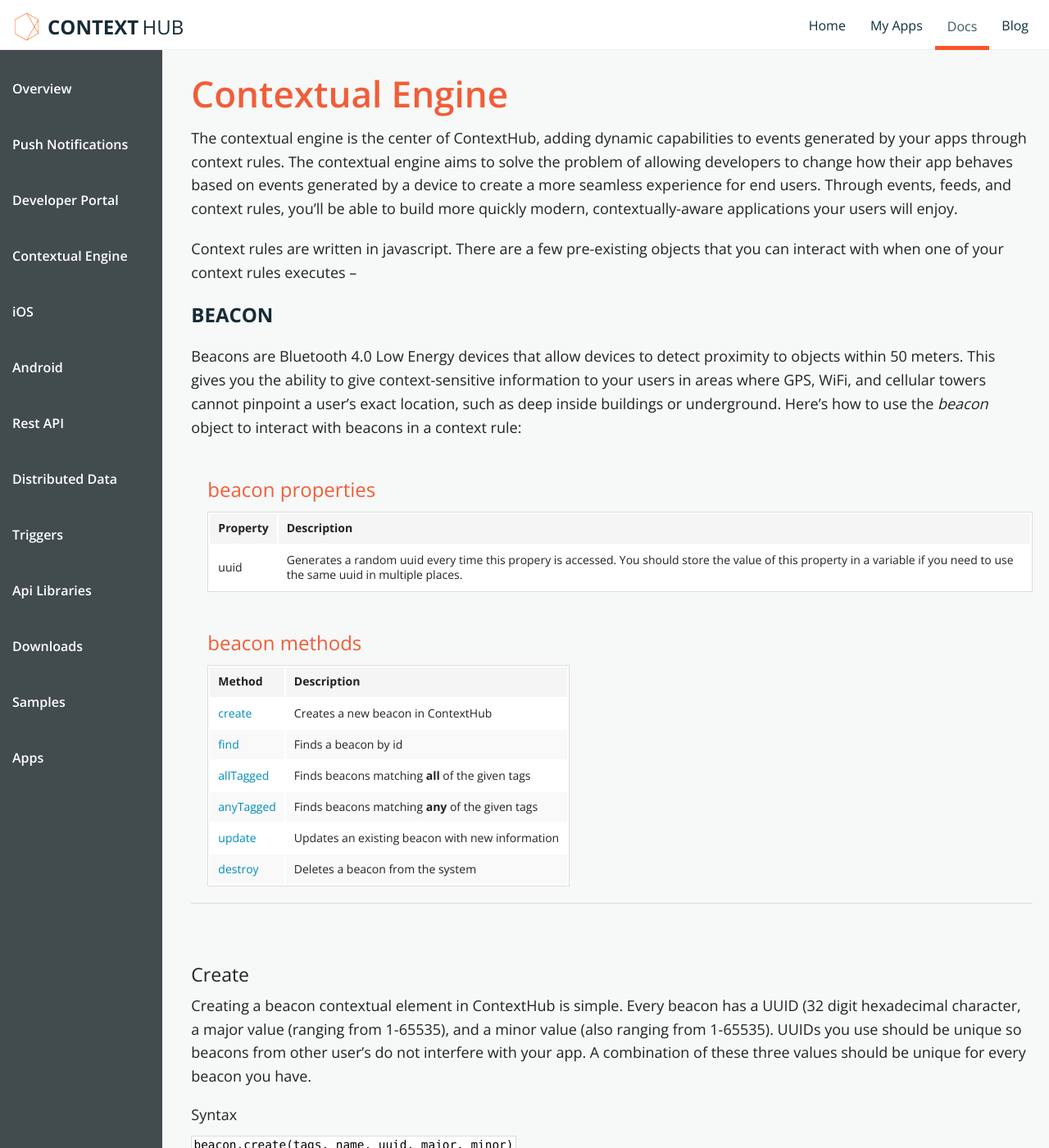
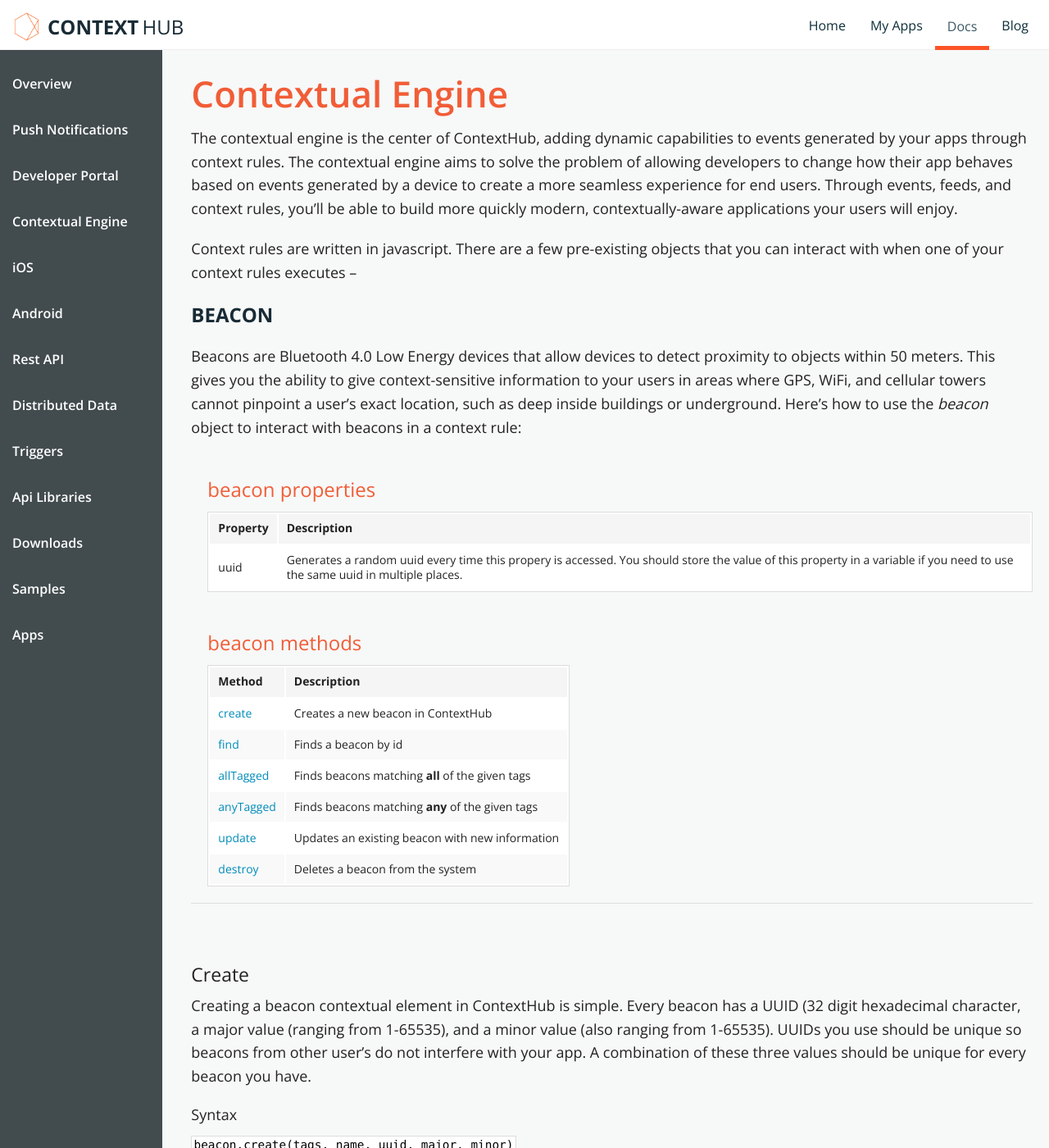
Before and after one commit to contexthub/contexthub.github.io, a Jekyll site: the page built from docs/contextualengine/index.md, in a window 1280 px wide and 1400 px high. Shown: the whole window at 82% size. Built offline with Jekyll 4.4.1, drawn with Linux system fonts in a browser that asks for light colours; a style sheet for code colours, icons or effects is not loaded.

Commit message:
Text Indent & Menu Padding Updates
fixed padding for doc portal elements and updated height of leftnav
elements.

```diff
--- a/css/foundation-override.css
+++ b/css/foundation-override.css
@@ -44,7 +44,9 @@ padding-left: 0;
 h3 + p,
 h3 + p + p,
 h3 + p + p + ul + p,
-h3 + p + p + ul + p + p {
+h3 + p + p + ul + p + p,
+h3 + p + p + pre + p,
+h3 + p + p + pre + p + p {
   padding-left:20px;
 }
 li{
@@ -64,6 +66,7 @@ h3 + p + p + ul{
 h3 + table {
   margin-left: 20px;
 }
+
 
 
 /* allows for orange number and black text without adding html to the markdown */
@@ -95,7 +98,7 @@ p:last-child {
 }
 
 .photos ~ p{
-  padding-left:30px;
+  padding-left:20px;
 }
 
 .gist{
@@ -134,13 +137,11 @@ h5 + script + link + .gist {
 h1#contextual-engine h3 ~ p {
   padding-left: 0;
 }
-h3 ~ p {
-  padding-left:20px;
-}
+
 h3 ~ ul {
   padding-left:22px;
 }
-h4 ~ p {
+h4 + p {
   padding-left:0;
 }
 
@@ -192,7 +193,7 @@ ul.magellan {width: 240px}
   overflow-y:scroll;
 }
 .tabs.vertical dd {
-  min-height: 62px;
+  min-height: 50px;
 }
 
 .tabs dd > a{
@@ -213,7 +214,6 @@ ul.magellan {width: 240px}
 
 
 .sub-nav dt.active a, .sub-nav dd.active a, .sub-nav li.active a{
-  /*background-color:#424b4e;*/
   background-color:#182B35;
   color:#f1411d;
   padding-left: 30px;
@@ -232,10 +232,6 @@ font-weight:lighter;
 
 #activesection>dl>dd{
   font-weight: lighter;
-  /*transition:;*/
-/*  -webkit-transition: height 300ms ease-out;
-    -moz-transition: height 300ms ease-out;
-    transition: height 300ms ease-out;*/
 }
 
 dd.active{
@@ -245,7 +241,7 @@ dd.active{
 .sub-nav dt .home, .sub-nav dd .home, .sub-nav li .home{
 
   margin-left: -15px;
-  line-height: 62px;
+  line-height: 50px;
 }
 /*.side-nav li a:not(.button){
   color :#fff;
@@ -266,11 +262,8 @@ dd.active{
 
 .tabs dd > a{
   font-family: 'Open Sans', sans-serif;
-/*  font-size: 16px;
-  font-weight:normal;*/
 }
 
-/*#sideNav #side-nav .sub-nav .tabs dd > a:hover*/
 
 .tabs dd > a:hover{
   background-color: #82A2A7;
@@ -302,7 +295,7 @@ dl#side-nav.sub-nav dl.sub-nav dd a:hover{
   color:white;
 }
 [data-magellan-expedition] .sub-nav a {
-  line-height: 62px;
+  line-height: 50px;
 }
 
 /*h1, h2, h3, h4, h5, h6 {
```
